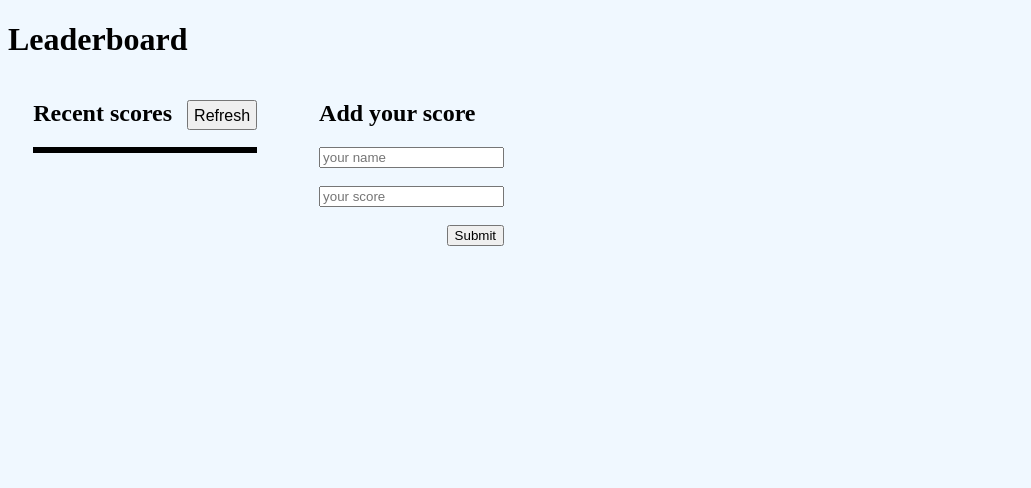
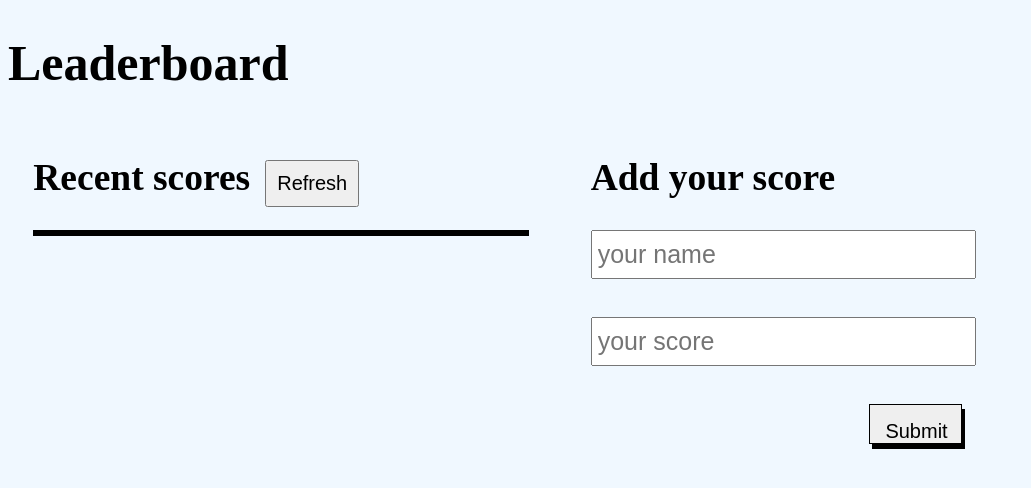
Before and after one commit to fitz95/Leader-Board-App-, a website built with webpack: page src/index.html in a window 1280 px wide. Shown: the whole page, without its empty margins (0-1031 px from the left). Built offline with nearby package versions, Linux system fonts and the light colour scheme; no server answers.

Commit message:
styling the leader board app with last touch Css

```diff
--- a/src/index.js
+++ b/src/index.js
@@ -13,7 +13,9 @@ window.addEventListener('load', () => {
 
 submitbtn.addEventListener('click', (e) => {
   e.preventDefault();
-  if (name.value !== '' || score.value) {
+  console.log('boss');
+  if (name.value !== '' || score.value !== '') {
+    console.log('boss2');
     addscores();
   }
 });
--- a/src/style.css
+++ b/src/style.css
@@ -1,5 +1,6 @@
 body {
   background-color: aliceblue;
+  font-size: 25px;
 }
 
 #scores {
@@ -12,24 +13,32 @@ body {
   display: flex;
   align-items: baseline;
   column-gap: 10px;
+  font-size: 25px;
 }
 
 .btnstyle {
-  padding: 5px;
+  padding: 10px;
   text-align: center;
   text-decoration: none;
   display: inline-block;
-  font-size: 16px;
-  height: 30px;
+  font-size: 20px;
   margin-left: 5px;
 }
 
 #submitbtn {
   float: right;
+  border: 1px solid;
+  padding: 15px;
+  box-shadow: 3px 5px;
+  width: 25%;
+  font-size: 20px;
+  height: 40px;
 }
 
 #scorediv {
   border: solid 3px black;
+  font-size: 25px;
+  font-weight: 500;
 }
 
 .score {
@@ -39,3 +48,19 @@ body {
 .score:nth-child(even) {
   background-color: #ddd;
 }
+
+#column1 {
+  width: 40%;
+}
+
+#column2 {
+  width: 30%;
+}
+
+input {
+  width: 100%;
+  height: 35px;
+  margin-bottom: 10px;
+  font-size: 25px;
+  padding: 5px;
+}
```
